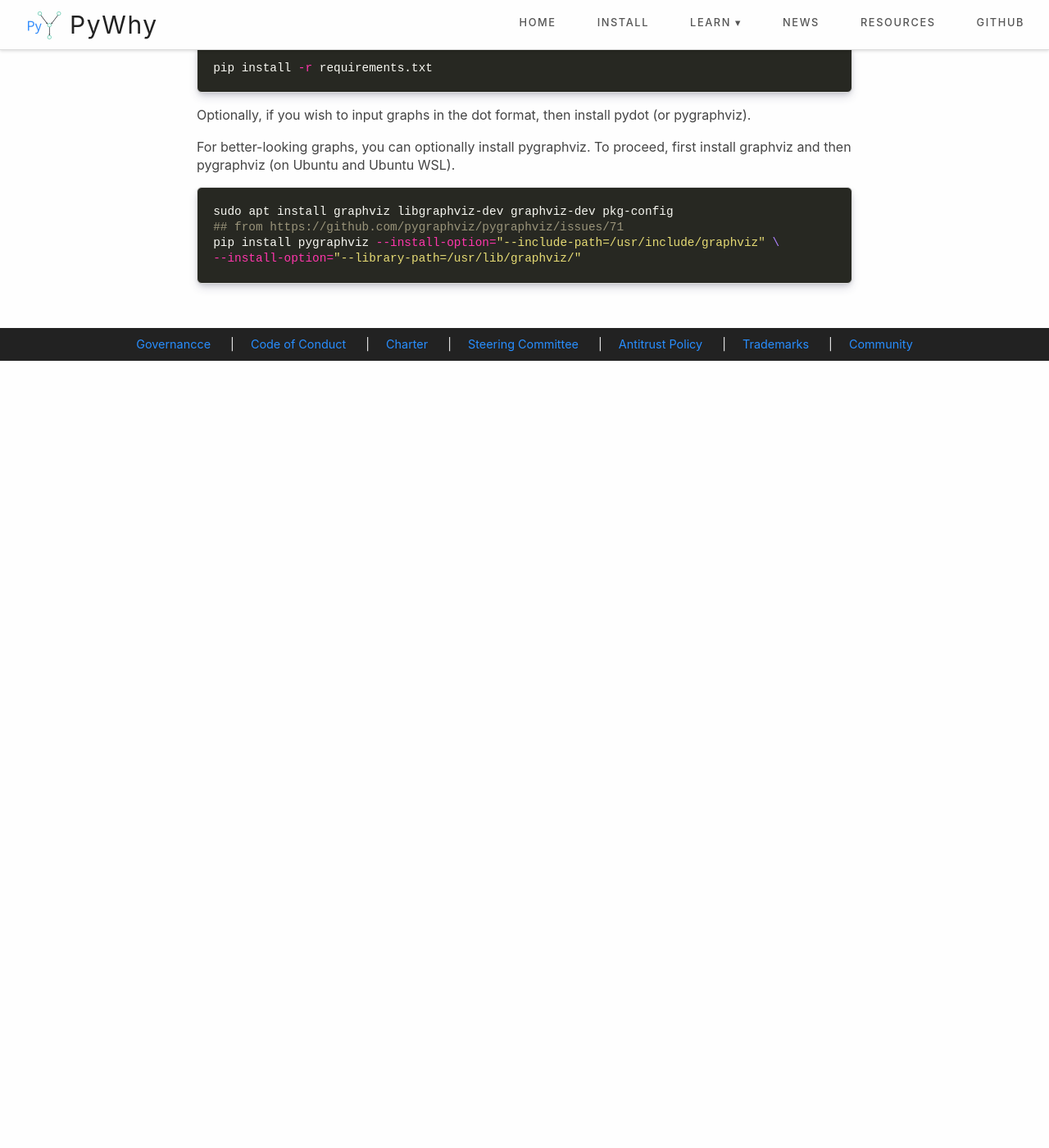
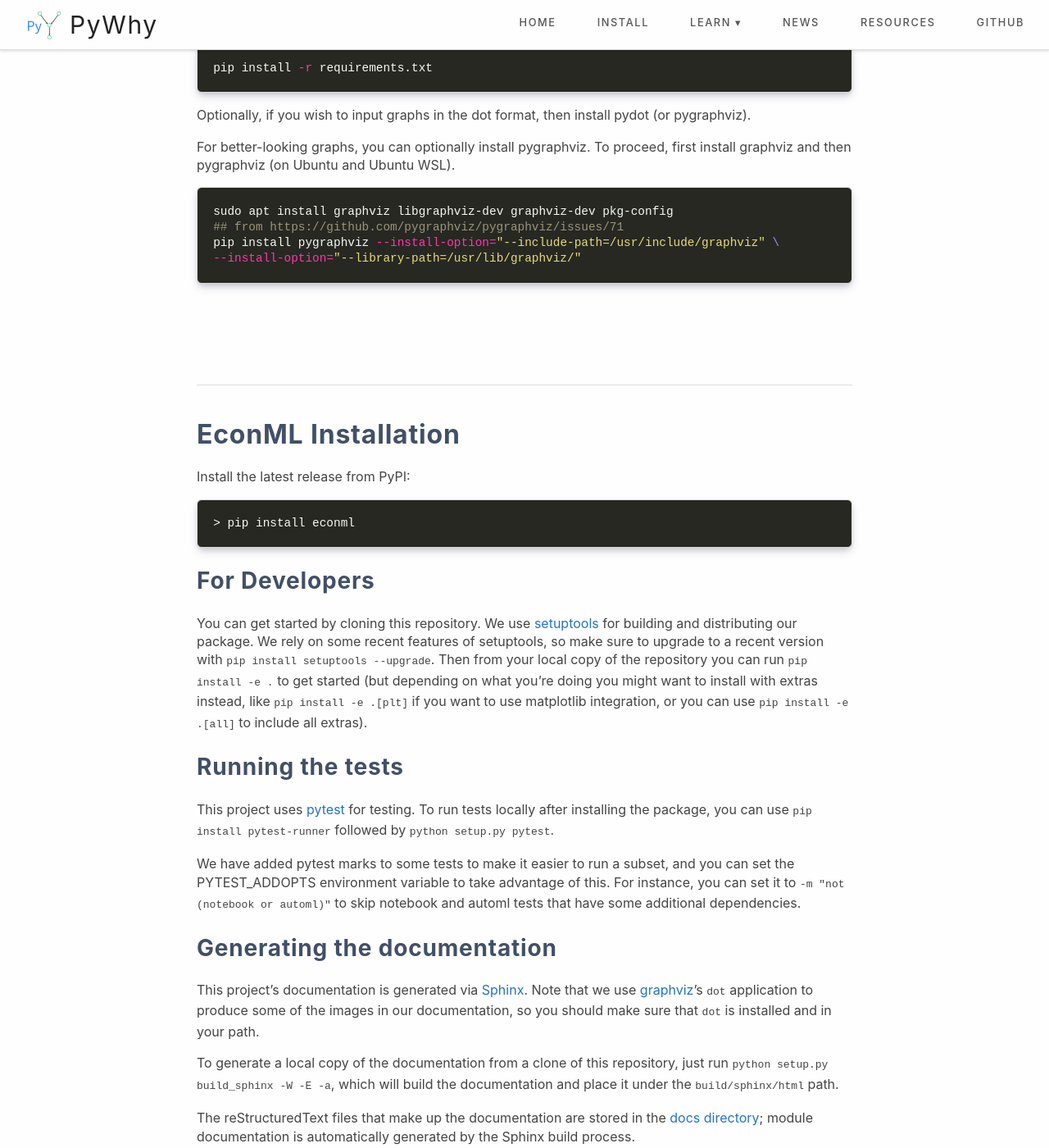
Before and after one commit to py-why/py-why.github.io, a Jekyll site: the page built from install.md, in a window 1280 px wide and 1400 px high, scrolled down 962 px. Shown: the whole window at 82% size. Built offline with Jekyll 4.4.1, drawn with Linux system fonts in a browser that asks for light colours; before the commit the page ends 1402 px from its top, so only the background shows below that; some of the changed text lies outside the part shown.

Commit message:
update
Signed-off-by: kgao <kevin.leo.gao@gmail.com>

````diff
--- a/_includes/header.html
+++ b/_includes/header.html
@@ -24,7 +24,7 @@
         </li>
         <li><a href="news.html">News</a></li>
         <li><a href="resources.html">Resources</a></li>
-        <li><a href="https://github.com/py-why/dowhy" target="_blank">GitHub</a></li>
+        <li><a href="https://github.com/py-why" target="_blank">GitHub</a></li>
       </ul>
     </nav>
   </header>
--- a/install.md
+++ b/install.md
@@ -57,3 +57,78 @@ sudo apt install graphviz libgraphviz-dev graphviz-dev pkg-config
 pip install pygraphviz --install-option="--include-path=/usr/include/graphviz" \
 --install-option="--library-path=/usr/lib/graphviz/"
 ```
+
+<br/>
+<br/>
+<br/>
+
+---
+
+# EconML Installation
+
+
+Install the latest release from PyPI:
+
+    > pip install econml
+
+
+## For Developers
+
+You can get started by cloning this repository. We use
+[setuptools](https://setuptools.readthedocs.io/en/latest/index.html) for building and distributing our package.
+We rely on some recent features of setuptools, so make sure to upgrade to a recent version with
+`pip install setuptools --upgrade`.  Then from your local copy of the repository you can run `pip install -e .` to get started (but depending on what you're doing you might want to install with extras instead, like `pip install -e .[plt]` if you want to use matplotlib integration, or you can use  `pip install -e .[all]` to include all extras).
+
+## Running the tests
+
+This project uses [pytest](https://docs.pytest.org/) for testing.  To run tests locally after installing the package, you can use `pip install pytest-runner` followed by `python setup.py pytest`.
+
+We have added pytest marks to some tests to make it easier to run a subset, and you can set the PYTEST_ADDOPTS environment variable to take advantage of this.  For instance, you can set it to `-m "not (notebook or automl)"` to skip notebook and automl tests that have some additional dependencies.
+
+## Generating the documentation
+
+This project's documentation is generated via [Sphinx](https://www.sphinx-doc.org/en/main/index.html).  Note that we use [graphviz](https://graphviz.org/)'s
+`dot` application to produce some of the images in our documentation, so you should make sure that `dot` is installed and in your path.
+
+To generate a local copy of the documentation from a clone of this repository, just run `python setup.py build_sphinx -W -E -a`, which will build the documentation and place it under the `build/sphinx/html` path.
+
+The reStructuredText files that make up the documentation are stored in the [docs directory](https://github.com/py-why/EconML/tree/main/doc); module documentation is automatically generated by the Sphinx build process.
+
+## Release process
+
+We use GitHub Actions to build and publish the package and documentation.  To create a new release, an admin should perform the following steps:
+
+1. Update the version number in `econml/_version.py` and add a mention of the new version in the news section of this file and commit the changes.
+2. Manually run the publish_package.yml workflow to build and publish the package to PyPI.
+3. Manually run the publish_docs.yml workflow to build and publish the documentation.
+4. Under https://github.com/py-why/EconML/releases, create a new release with a corresponding tag, and update the release notes.
+
+
+
+<br/>
+<br/>
+<br/>
+
+---
+
+# Causal-learn Installation
+
+## Install
+Causal-learn needs the following packages to be installed beforehand:
+
+- python 3 (>=3.7)
+- numpy
+- networkx
+- pandas
+- scipy
+- scikit-learn
+- statsmodels
+- pydot
+
+(For visualization)
+- matplotlib
+- graphviz
+
+To use causal-learn, we could install it using pip:
+
+    > pip install causal-learn
````
Also changed, not shown: _case_studies/05_hotel_booking_cancellations copy.md (added, +7 -0 lines), _case_studies/06_machine_learning_based_estimation_of_heterogeneous_treatment_effects.md (added, +7 -0 lines), _learn/02_introduction_to_econml.md (added, +12 -0 lines), _learn/03_general_tutorial_on_causal_inference.md (added, +12 -0 lines), _learn/04_introduction_to_causal_learn.md (added, +12 -0 lines), content/quick_install.md (+8 -0 lines), assets/causal-inference.png (added), assets/causal-learn-logo.png (added), assets/econml-logo.png (added), assets/estimation_of_hte.png (added), assets/kdd-conf.png (added), 1 other file.
